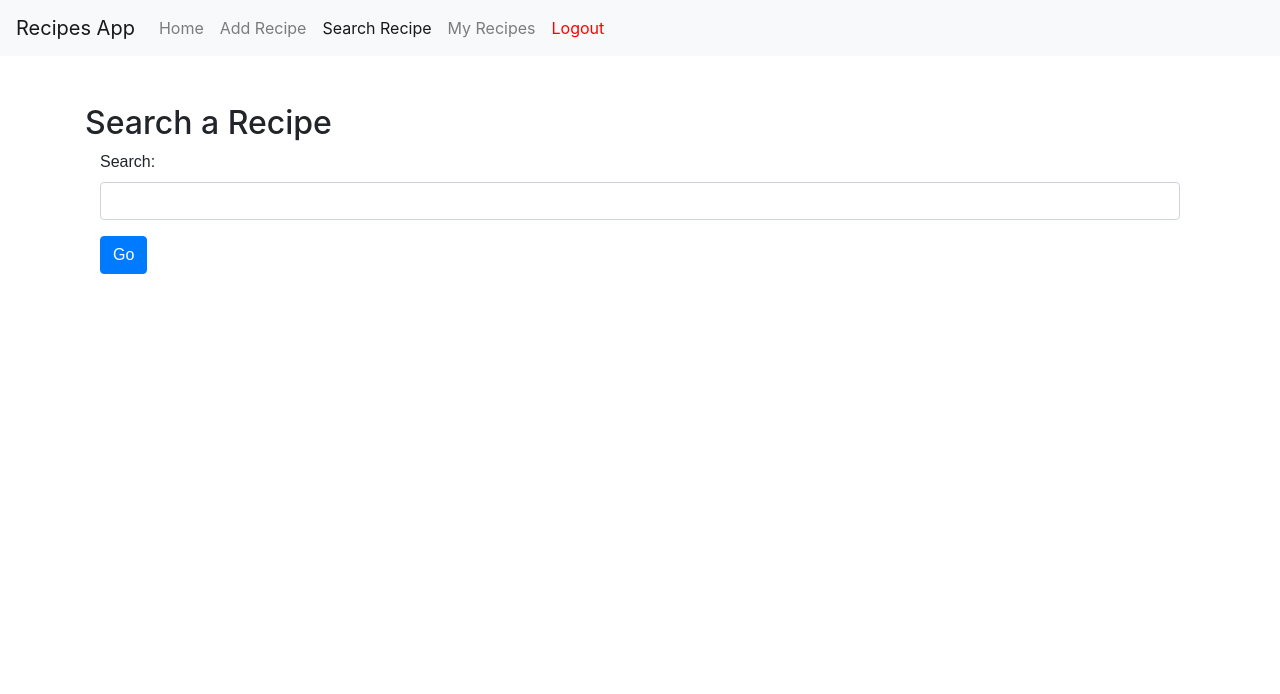
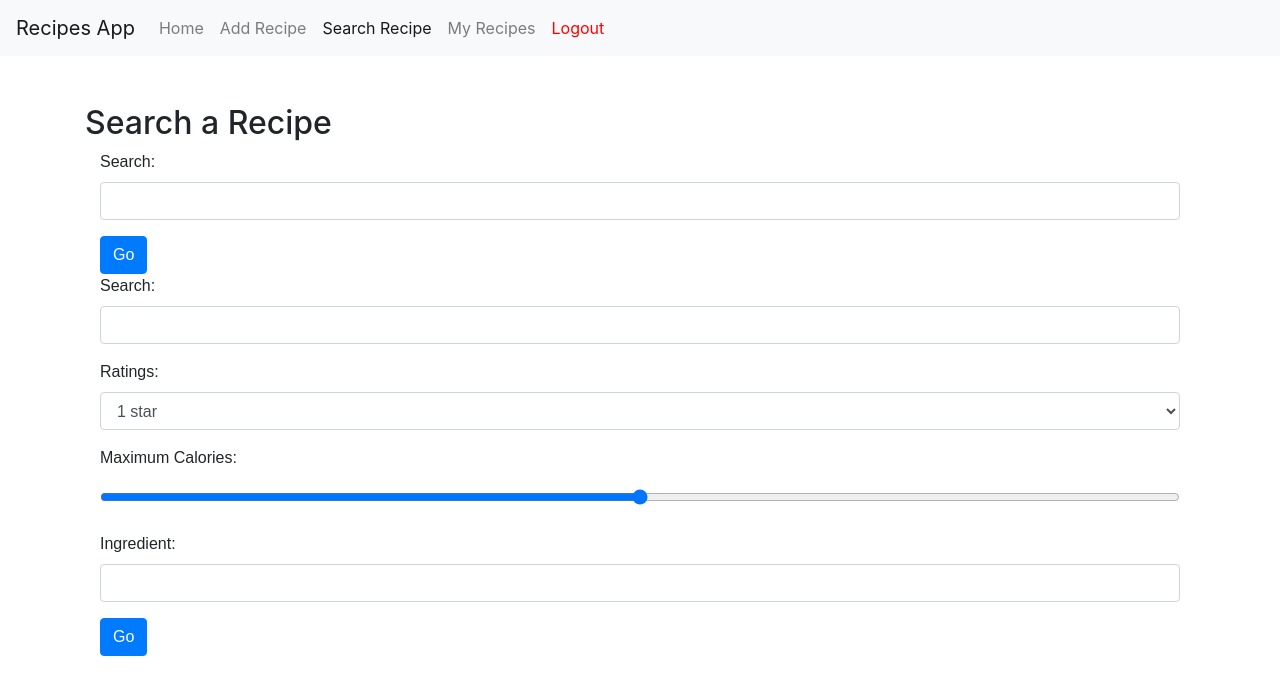
Before and after one commit to eyalmichon/FaceCook, a website: page public/searchRecipes.html in a window 1280 px wide. Drawn offline with nearby package versions, Linux system fonts and the light colour scheme.

Commit message:
search by filter

```diff
--- a/public/searchRecipes.html
+++ b/public/searchRecipes.html
@@ -49,6 +49,33 @@
                 <button type="submit" class="btn btn-primary">Go</button>
             </form>
         </div>
+        <div class="container ui-widget">
+            <form method="GET" action="/search">
+                <div class="form-group">
+                    <label for="query">Search:</label>
+                    <input class="form-control" id="searchTerm2" name="searchTerm2">
+                </div>
+                <div class="form-group">
+                    <label for="ratings">Ratings:</label>
+                    <select name="ratings" id="ratings" class="form-control">
+                        <option value="1">1 star</option>
+                        <option value="2">2 stars</option>
+                        <option value="3">3 stars</option>
+                        <option value="4">4 stars</option>
+                        <option value="5">5 stars</option>
+                    </select>
+                </div>
+                <div class="form-group">
+                    <label for="calories">Maximum Calories:</label>
+                    <input type="range" min="0" max="1000" step="100" class="form-control" name="calories" id="calories">
+                </div>
+                <div class="form-group">
+                    <label for="ingredient">Ingredient:</label>
+                    <input class="form-control" id="ingredient" name="ingredient">
+                </div>
+                <button type="submit" class="btn btn-primary">Go</button>
+            </form>
+        </div>
     </div>
     <script>
         $(document).ready(function () {
```
